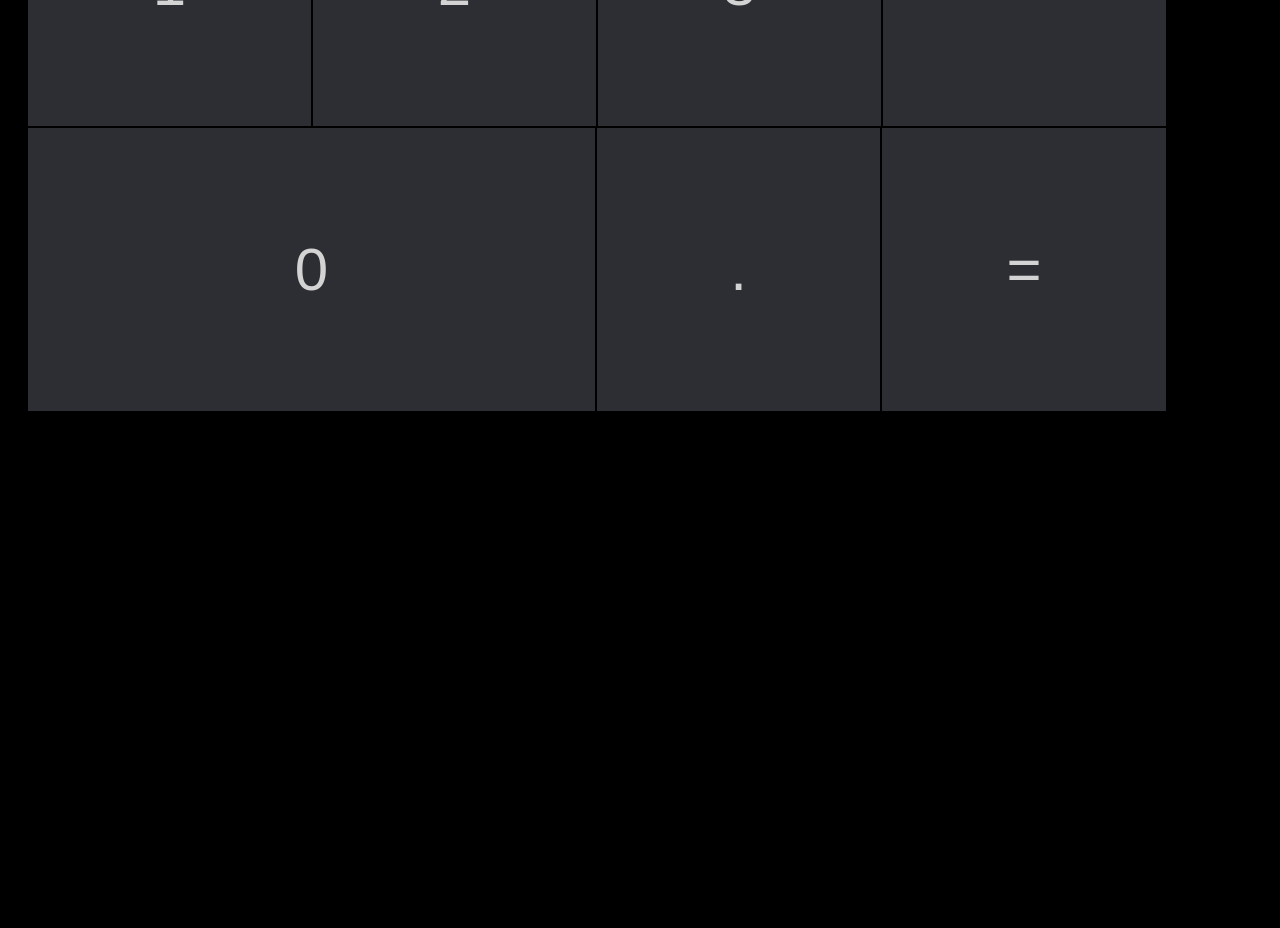
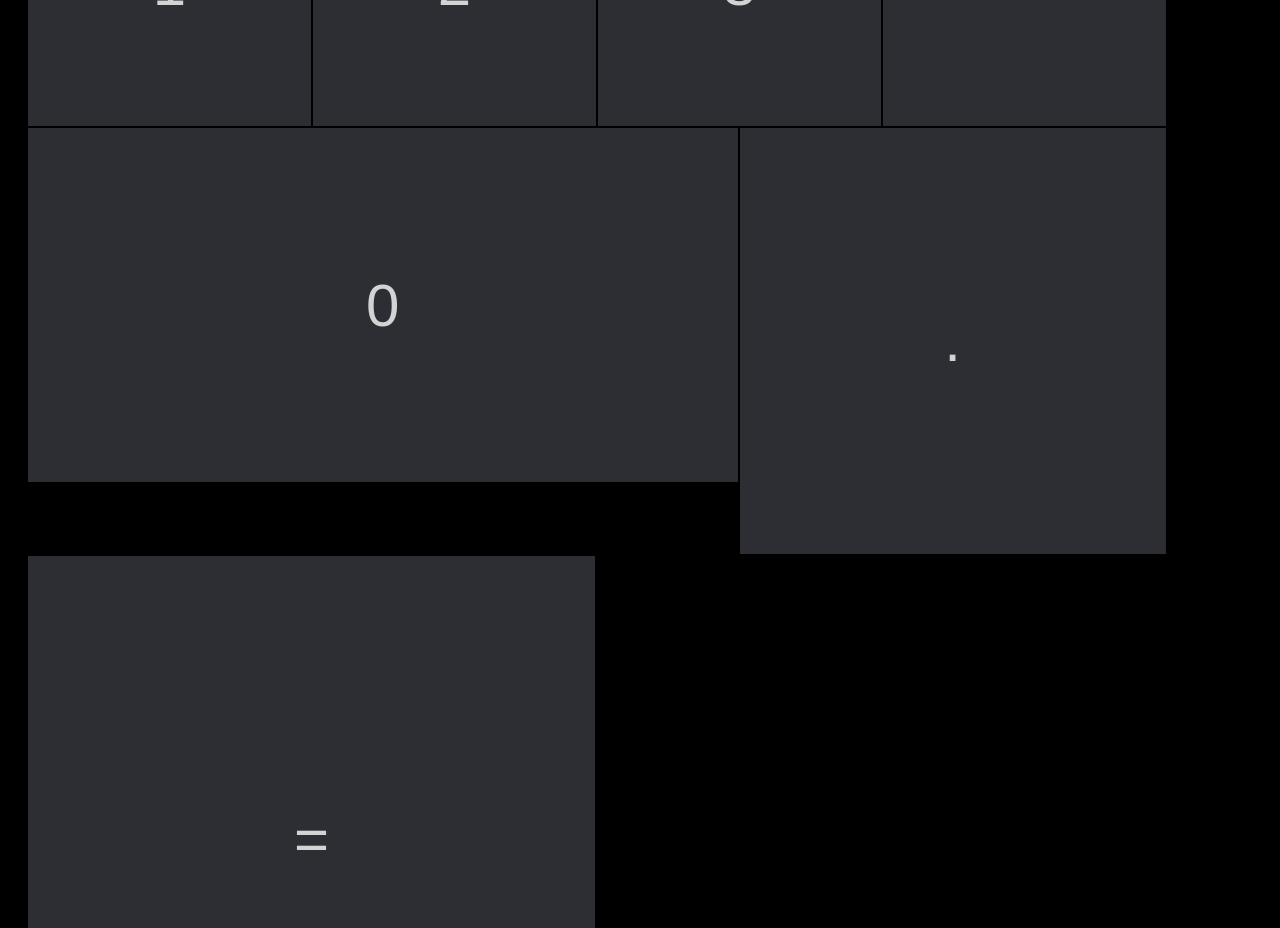
Before and after one commit to bluejoyq/react-studies, a React (Vite) app in the folder 0_1/: page / in a window 1280 px wide. Shown: the part 1180-2108 px from the top of the page. Before the commit the page ends 1619 px from the top, so only its background shows below. Built offline with nearby package versions, Linux system fonts and the light colour scheme.

Commit message:
feat: 두칸을 차지하는 버튼 css

```diff
--- a/0_1/src/styles.css
+++ b/0_1/src/styles.css
@@ -51,4 +51,5 @@ button {
 
 .button-style-2 {
     aspect-ratio: 2/1;
+    grid-column: auto / span 2;
 }
```
